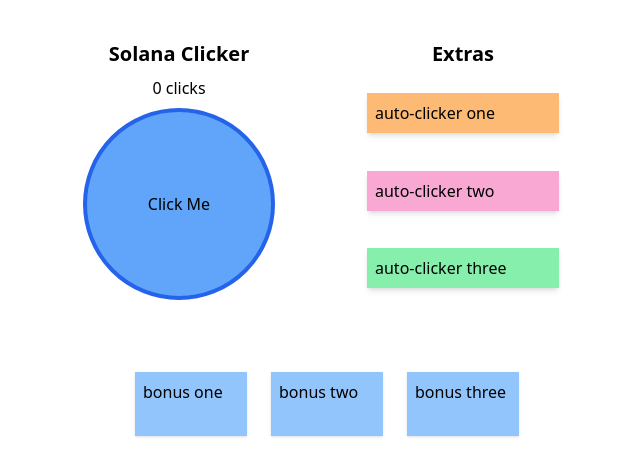
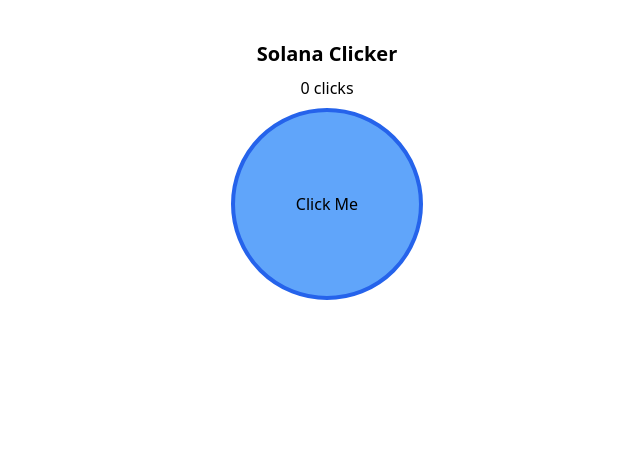
Before and after one commit to eshark9312/Web3Game-solana, a Next.js app in the folder web-ui/: page / in a window 1280 px wide. Shown: the top 476 px of the page, without its empty margins (313-953 px from the left). Built offline with nearby package versions, Linux system fonts and the light colour scheme.

Commit message:
Comment out not-yet-needed Extras and Bonuses

```diff
--- a/web-ui/pages/index.tsx
+++ b/web-ui/pages/index.tsx
@@ -42,7 +42,7 @@
           </button>
         </div>
 
-        <div className="sm:p-10 items-center flex flex-col justify-between">
+        {/* <div className="sm:p-10 items-center flex flex-col justify-between">
           <h2 className="text-xl font-bold">Extras</h2>
           <div className="bg-orange-300 m-3 border-0 p-2 shadow-md w-48">
             auto-clicker one
@@ -53,13 +53,13 @@
           <div className="bg-green-300 m-3 border-0 p-2 shadow-md w-48">
             auto-clicker three
           </div>
-        </div>
+        </div> */}
       </div>
-      <div className="p-2 m-3 flex">
+      {/* <div className="p-2 m-3 flex">
         <div className="bg-blue-300 m-3 w-28 h-16 shadow p-2">bonus one</div>
         <div className="bg-blue-300 m-3 w-28 h-16 shadow p-2">bonus two</div>
         <div className="bg-blue-300 m-3 w-28 h-16 shadow p-2">bonus three</div>
-      </div>
+      </div> */}
     </div>
   );
 };
```
